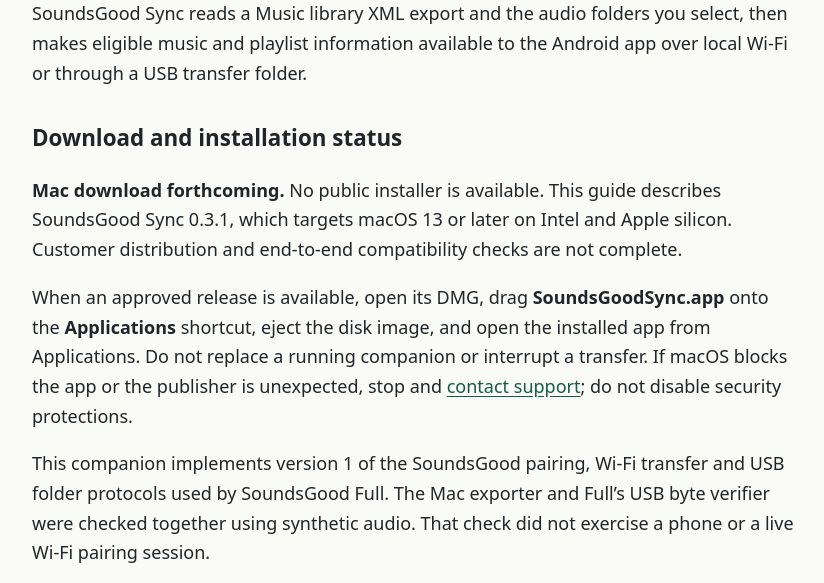
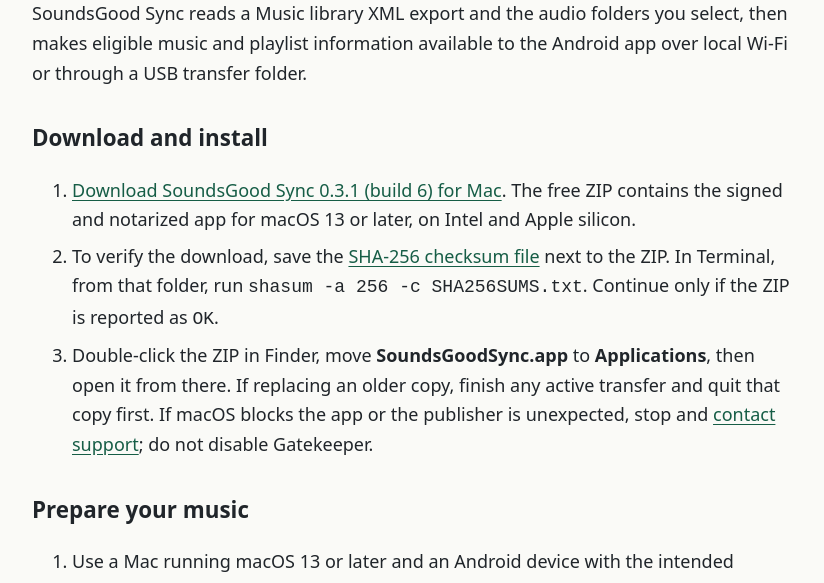
Before and after one commit to sulaimonao/SoundsGood, a plain HTML site: page docs/mac-companion.html in a window 1280 px wide. Shown: the part 187-770 px from the top of the page, without its empty margins (224-1048 px from the left). Drawn offline with Linux system fonts and the light colour scheme.

Commit message:
Link the verified free macOS companion and ZIP installation guide

```diff
--- a/docs/mac-companion.html
+++ b/docs/mac-companion.html
@@ -1,10 +1,11 @@
 <!doctype html>
 <html lang="en"><head><meta charset="utf-8"><meta name="viewport" content="width=device-width, initial-scale=1"><title>Mac companion installation and setup</title><link rel="stylesheet" href="style.css"></head><body><header><nav aria-label="Documentation"><a href="index.html">SoundsGood</a><a href="full-privacy.html">Full privacy</a><a href="personal-privacy.html">Personal privacy</a><a href="support.html">Support</a><a href="third-party.html">Licenses</a></nav></header><main><h1>Mac companion installation and setup</h1><p>SoundsGood Sync reads a Music library XML export and the audio folders you select, then makes eligible music and playlist information available to the Android app over local Wi-Fi or through a USB transfer folder.</p>
-<h2>Download and installation status</h2>
-<p><strong>Mac download forthcoming.</strong> No public installer is available. This guide describes SoundsGood Sync 0.3.1, which targets macOS 13 or later on Intel and Apple silicon. Customer distribution and end-to-end compatibility checks are not complete.</p>
-<p>When an approved release is available, open its DMG, drag <strong>SoundsGoodSync.app</strong> onto the <strong>Applications</strong> shortcut, eject the disk image, and open the installed app from Applications. Do not replace a running companion or interrupt a transfer. If macOS blocks the app or the publisher is unexpected, stop and <a href="support.html">contact support</a>; do not disable security protections.</p>
-<p>This companion implements version 1 of the SoundsGood pairing, Wi-Fi transfer and USB folder protocols used by SoundsGood Full. The Mac exporter and Full’s USB byte verifier were checked together using synthetic audio. That check did not exercise a phone or a live Wi-Fi pairing session.</p>
-<p>The following setup instructions describe the implemented companion workflow for an already available, trusted copy. They are not a claim that a public release has been distributed.</p>
+<h2>Download and install</h2>
+<ol>
+<li><a href="https://github.com/sulaimonao/SoundsGood/releases/download/mac-sync-v0.3.1/SoundsGoodSync-0.3.1-build6-macOS-universal.zip">Download SoundsGood Sync 0.3.1 (build 6) for Mac</a>. The free ZIP contains the signed and notarized app for macOS 13 or later, on Intel and Apple silicon.</li>
+<li>To verify the download, save the <a href="https://github.com/sulaimonao/SoundsGood/releases/download/mac-sync-v0.3.1/SHA256SUMS.txt">SHA-256 checksum file</a> next to the ZIP. In Terminal, from that folder, run <code>shasum -a 256 -c SHA256SUMS.txt</code>. Continue only if the ZIP is reported as <code>OK</code>.</li>
+<li>Double-click the ZIP in Finder, move <strong>SoundsGoodSync.app</strong> to <strong>Applications</strong>, then open it from there. If replacing an older copy, finish any active transfer and quit that copy first. If macOS blocks the app or the publisher is unexpected, stop and <a href="support.html">contact support</a>; do not disable Gatekeeper.</li>
+</ol>
 <h2>Prepare your music</h2>
 <ol>
 <li>Use a Mac running macOS 13 or later and an Android device with the intended SoundsGood edition installed.</li>
```
Also changed, not shown: docs/index.html (+1 -1 lines), docs/support.html (+1 -1 lines), companion/INSTALL.txt, 1 other file.
